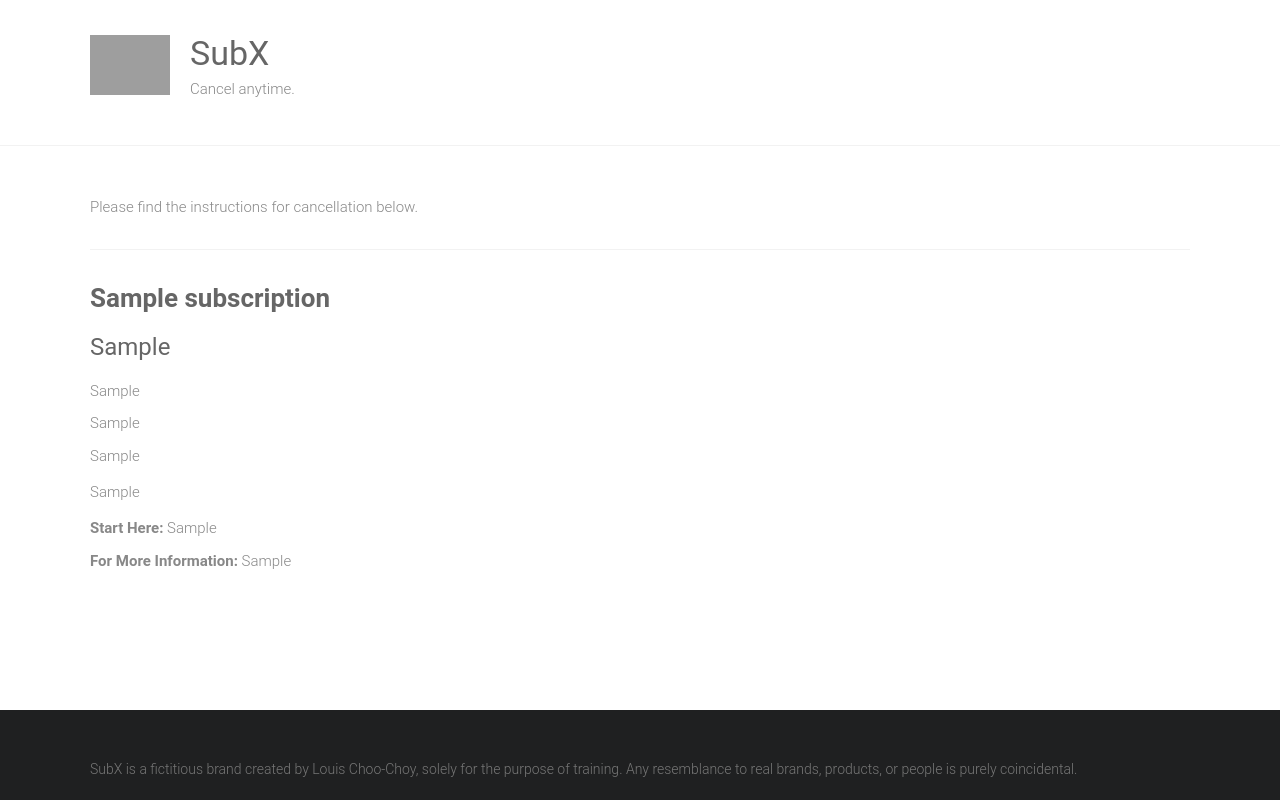
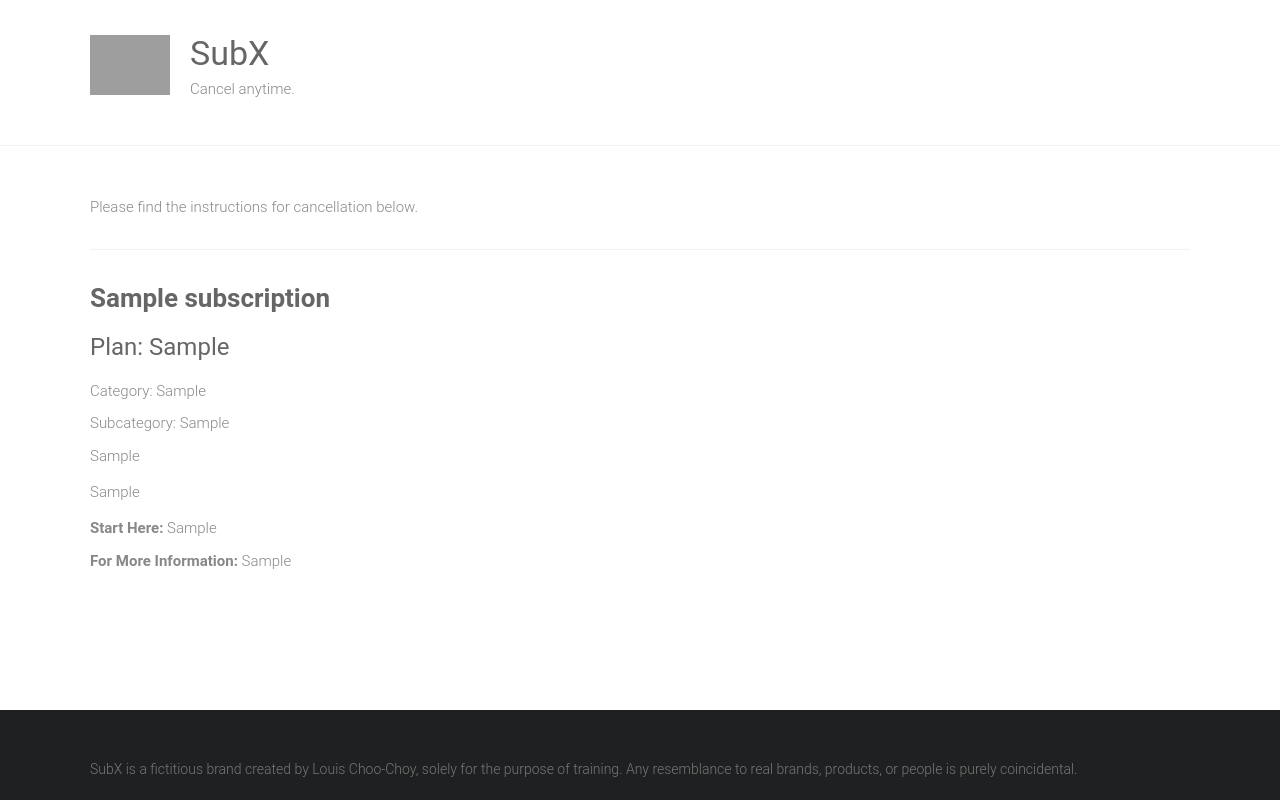
Before and after one commit to DrLouLou/SubX, a Django app: page /subscriptions/1/ in a window 1280 px wide. Run offline with Django 3.2, Linux system fonts and the light colour scheme; tables that the repository leaves empty hold one stand-in row (values such as "Sample post"); grey boxes are pictures that could not be loaded.

Commit message:
changed detail

```diff
--- a/subscriptions/templates/subscription_detail.html
+++ b/subscriptions/templates/subscription_detail.html
@@ -2,9 +2,11 @@
 {% block content %}
 <div>
     <h3><strong>{{ subscription.name }}</strong></h3>
-    <h4>{{ subscription.plan }}</h4>
-    <p>{{ subscription.category }}</p>
-    <p>{{ subscription.subcategory }}</p>
+    <h4>Plan: {{ subscription.plan }}</h4>
+    <p>Category: {{ subscription.category }}</p>
+    {% if subscription.subcategory %}
+        <p>Subcategory: {{ subscription.subcategory }}</p>
+    {% endif %}
     <p>{{ subscription.price }}</p>
     <p class="steps" >{{ subscription.steps }}</p>
     <p><strong>Start Here:</strong> {{ subscription.primary_cancellation }}</p>
```
Also changed, not shown: SubX/settings.py (+8 -0 lines).
